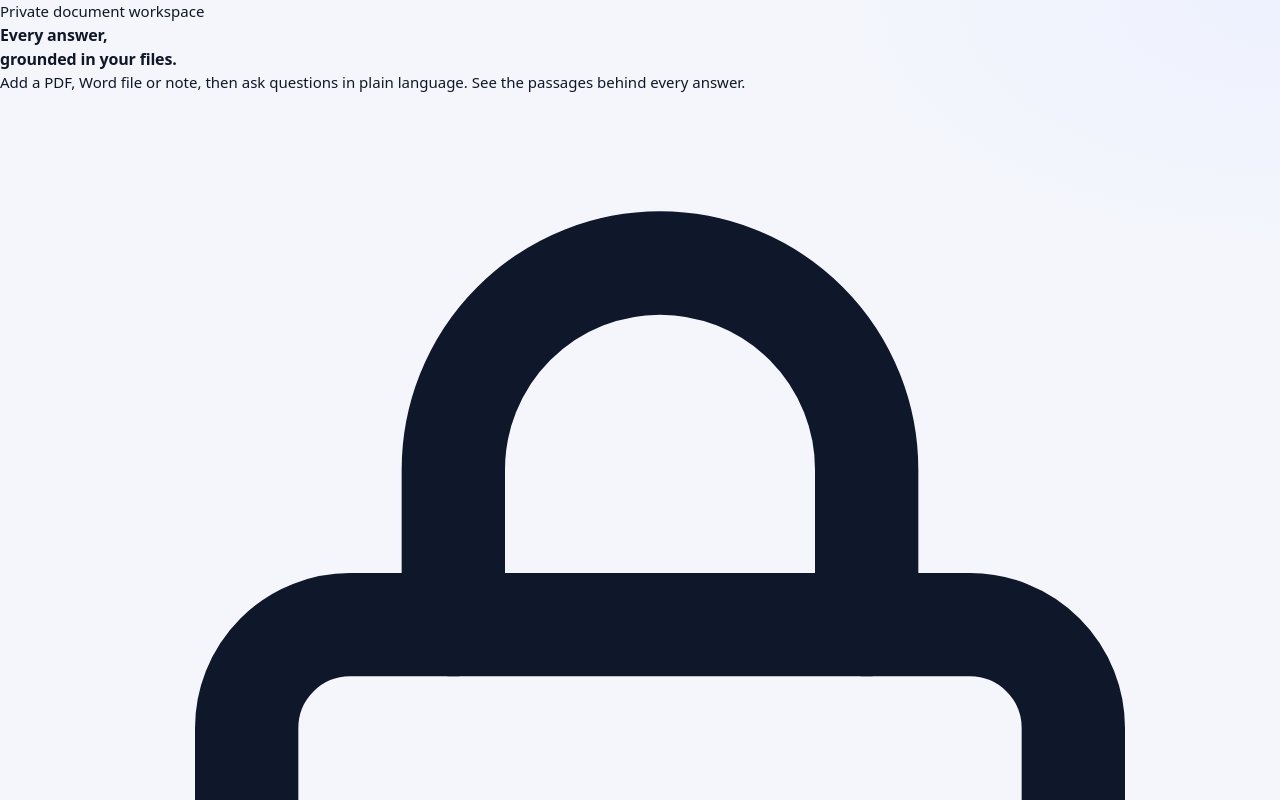
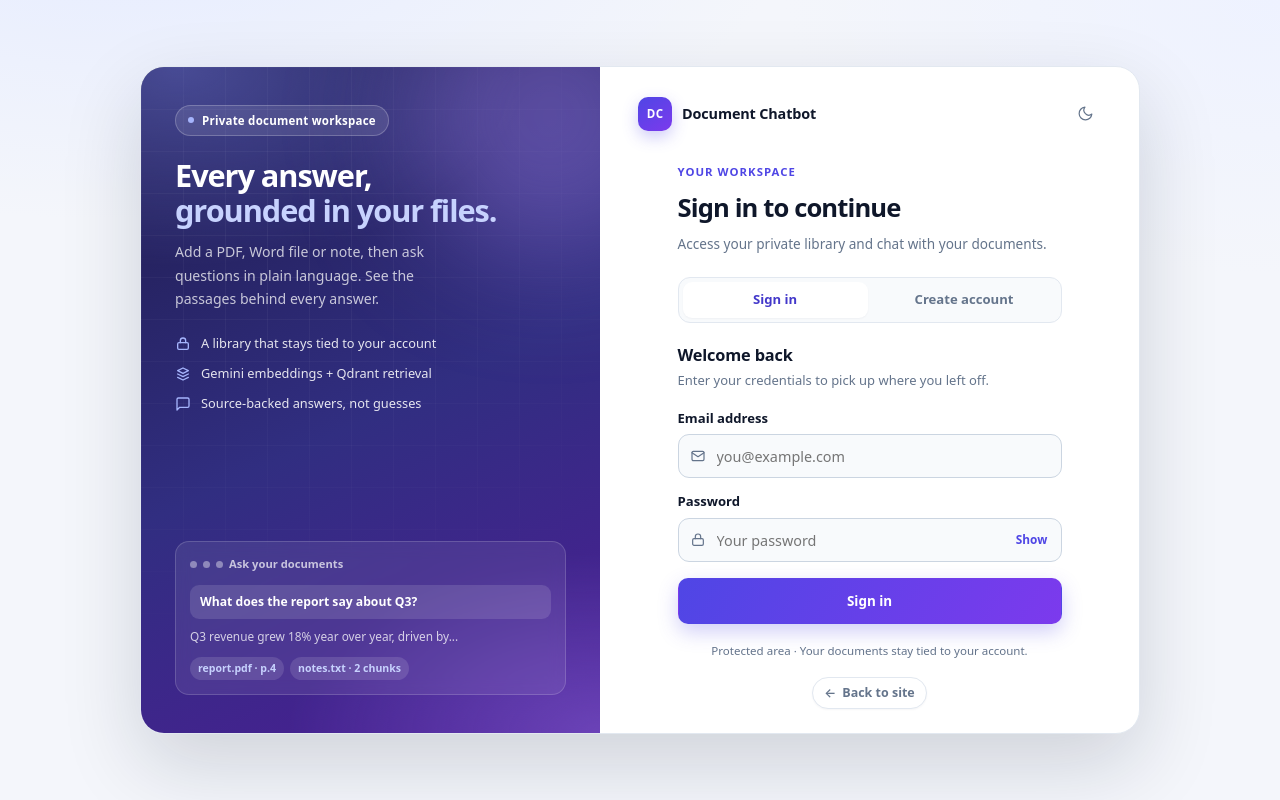
Before and after one commit to Om-codex/document-chatbot, a plain HTML site: page frontend/login.html in a window 1280 px wide. Shown: the top 800 px of the page. Drawn offline with Linux system fonts and the light colour scheme.

Commit message:
Fix auth UI by repairing malformed CSS rule
A stray .message-text opening brace swallowed every CSS rule after it, including the entire sign-in/registration stylesheet. Remove the invalid selector and bump the cache-buster so the corrected styles load.

```diff
--- a/frontend/chat.html
+++ b/frontend/chat.html
@@ -6,7 +6,7 @@
   <meta name="description" content="Ask grounded questions about your PDF, TXT and DOCX documents." />
   <title>Chat — Document Chatbot</title>
   <link rel="icon" href="favicon.svg" type="image/svg+xml" />
-  <link rel="stylesheet" href="css/styles.css?v=4" />
+  <link rel="stylesheet" href="css/styles.css?v=5" />
   <script>
     // Self-contained theme controller: applies the saved theme before first paint
     // and binds the toggle via event delegation, so it works even if app.js fails
--- a/frontend/css/styles.css
+++ b/frontend/css/styles.css
@@ -1497,8 +1497,6 @@ button:disabled {
 /* ---------------------------------------------------------------- markdown */
 
 .message-text {
-
-.message-text {
   white-space: pre-wrap; /* preserve line breaks for code blocks */
 }
 
--- a/frontend/login.html
+++ b/frontend/login.html
@@ -7,7 +7,7 @@
   <meta name="robots" content="noindex, nofollow" />
   <title>Sign in — Document Chatbot</title>
   <link rel="icon" href="favicon.svg" type="image/svg+xml" />
-  <link rel="stylesheet" href="css/styles.css?v=4" />
+  <link rel="stylesheet" href="css/styles.css?v=5" />
   <script src="js/theme.js"></script>
 </head>
 <body>
```
